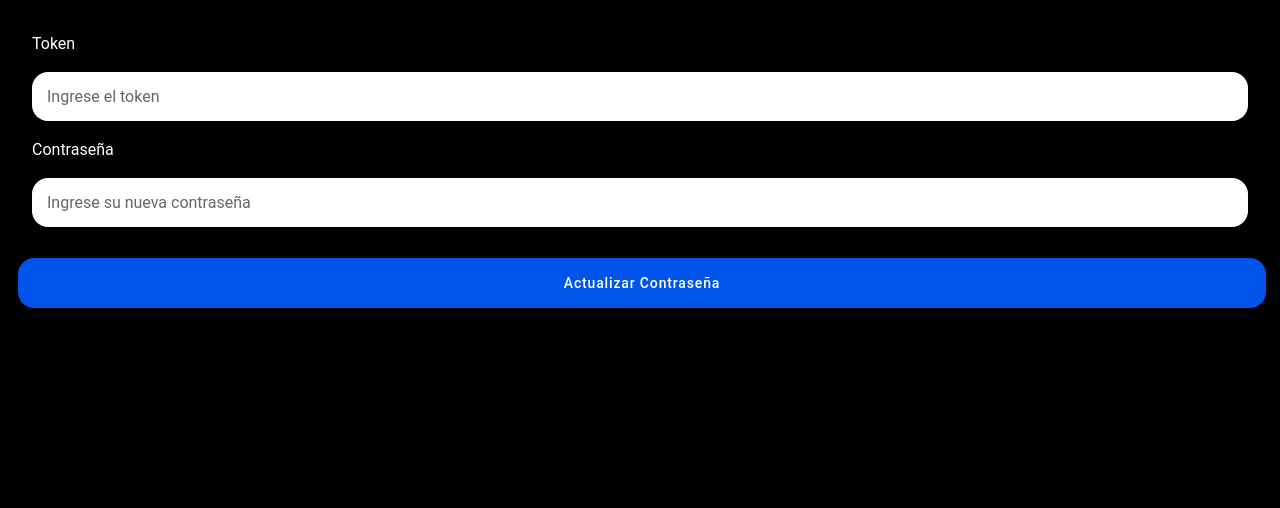
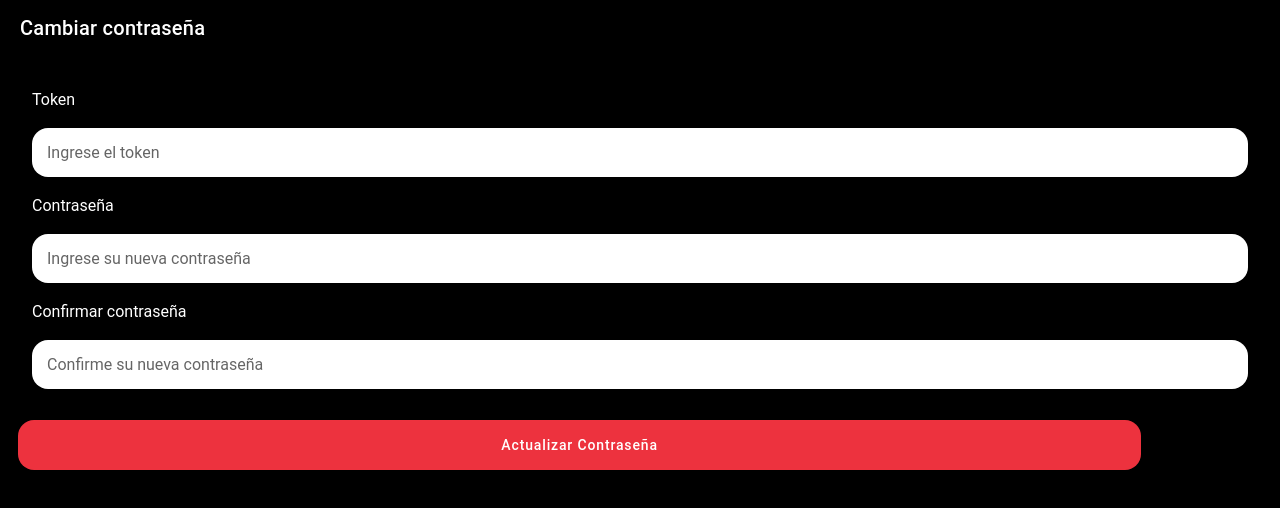
Before and after one commit to diego41071/MBF-Movil, a React (Vite) app: page /resetpassword in a window 1280 px wide. Shown: the top 508 px of the page. Built offline with nearby package versions, Linux system fonts and the light colour scheme.

Commit message:
adicion de logo

```diff
--- a/src/pages/ForgotPassword/ForgotPassword.tsx
+++ b/src/pages/ForgotPassword/ForgotPassword.tsx
@@ -1,6 +1,7 @@
 import { useState } from "react";
 import {
   IonButton,
+  IonContent,
   IonHeader,
   IonInput,
   IonItem,
@@ -23,7 +24,8 @@ const ForgotPassword: React.FC = () => {
           <IonTitle>Recuperación de contraseña</IonTitle>
         </IonToolbar>
       </IonHeader>
-      <IonItem className="custom-itemforgot">
+      <IonContent className="ion-padding">
+        <IonItem className="custom-item">
           <IonLabel position="floating">Correo electrónico</IonLabel>
           <IonInput
             placeholder="Ingrese su correo"
@@ -31,17 +33,18 @@ const ForgotPassword: React.FC = () => {
             onIonChange={(e) => setEmail(e.detail.value!)}
             className="custom-input"
           />
-
-        <div className="container-button button-forgot">
+        </IonItem>
+        <div className="container-button">
           <IonButton
             onClick={(e) => handleForgotPassword(email)}
             routerLink="/resetpassword"
-            className="custom-button"
+            className="custom-button margin-button"
+            color={"danger"}
           >
             Recuperar Contraseña
           </IonButton>
         </div>
-      </IonItem>
+      </IonContent>
     </IonPage>
   );
 };
--- a/src/pages/ForgotPassword/Forgotpassword.css
+++ b/src/pages/ForgotPassword/Forgotpassword.css
@@ -1,9 +1,3 @@
-.button-forgot {
-    margin-top: 40px;
-    margin: 0 auto;
-    margin-top: 33px
-}
-
 .custom-title {
     text-align: center;
     width: 275px;
@@ -13,15 +7,3 @@
     top: -211px;
 
 }
-
-.custom-itemforgot {
-    top: -226px;
-}
-
-.custom-button {
-    width: 100%;
-}
-
-.button-forgot {
-    width: 100%;
-}
--- a/src/pages/Login/Login.tsx
+++ b/src/pages/Login/Login.tsx
@@ -74,11 +74,7 @@ export default function Login(props: { setIsLogged: (arg0: boolean) => void }) {
         </IonToolbar>
       </IonHeader> */}
       <IonContent className="ion-padding">
-        <IonImg
-          src="https://www.grupombf.com.co/wp-content/uploads/2023/08/MBF-BLANCO.png"
-          alt="Logo"
-          className="custom-img"
-        />
+        <IonImg src="/images/logo.png" alt="Logo" className="custom-img" />
         <IonItem className="custom-item">
           <IonLabel position="floating">Correo Electrónico</IonLabel>
           <IonInput
--- a/src/pages/Resetpassword/Resetpassword.tsx
+++ b/src/pages/Resetpassword/Resetpassword.tsx
@@ -2,10 +2,13 @@ import { useState } from "react";
 import {
   IonButton,
   IonContent,
+  IonHeader,
   IonInput,
   IonItem,
   IonLabel,
   IonPage,
+  IonTitle,
+  IonToolbar,
 } from "@ionic/react";
 import axios from "axios";
 import "./Resetpassword.css";
@@ -13,9 +16,10 @@ import "./Resetpassword.css";
 const ResetPassword: React.FC = () => {
   const [token, setToken] = useState("");
   const [newPassword, setNewPassword] = useState("");
+  const [ConfirmnewPassword, setConfirmNewPassword] = useState("");
 
   const handleResetPassword = async () => {
-    if (!newPassword) {
+    if (!newPassword || !ConfirmnewPassword) {
       alert("Complete el campo de contraseña");
     } else {
       try {
@@ -32,6 +36,11 @@ const ResetPassword: React.FC = () => {
 
   return (
     <IonPage>
+      <IonHeader>
+        <IonToolbar>
+          <IonTitle>Cambiar contraseña</IonTitle>
+        </IonToolbar>
+      </IonHeader>
       <IonContent className="ion-padding">
         <IonItem className="custom-item">
           <IonLabel position="floating">Token</IonLabel>
@@ -52,9 +61,20 @@ const ResetPassword: React.FC = () => {
             className="custom-input"
           />
         </IonItem>
+        <IonItem className="custom-item">
+          <IonLabel position="floating">Confirmar contraseña</IonLabel>
+          <IonInput
+            placeholder="Confirme su nueva contraseña"
+            type="password"
+            value={ConfirmnewPassword}
+            onIonChange={(e) => setConfirmNewPassword(e.detail.value!)}
+            className="custom-input"
+          />
+        </IonItem>
         <IonButton
           className="custom-button margin-button"
           onClick={handleResetPassword}
+          color={"danger"}
         >
           Actualizar Contraseña
         </IonButton>
```
Also changed, not shown: public/images/logo.png (added). Lines whose indentation alone changed are shown as unchanged.
